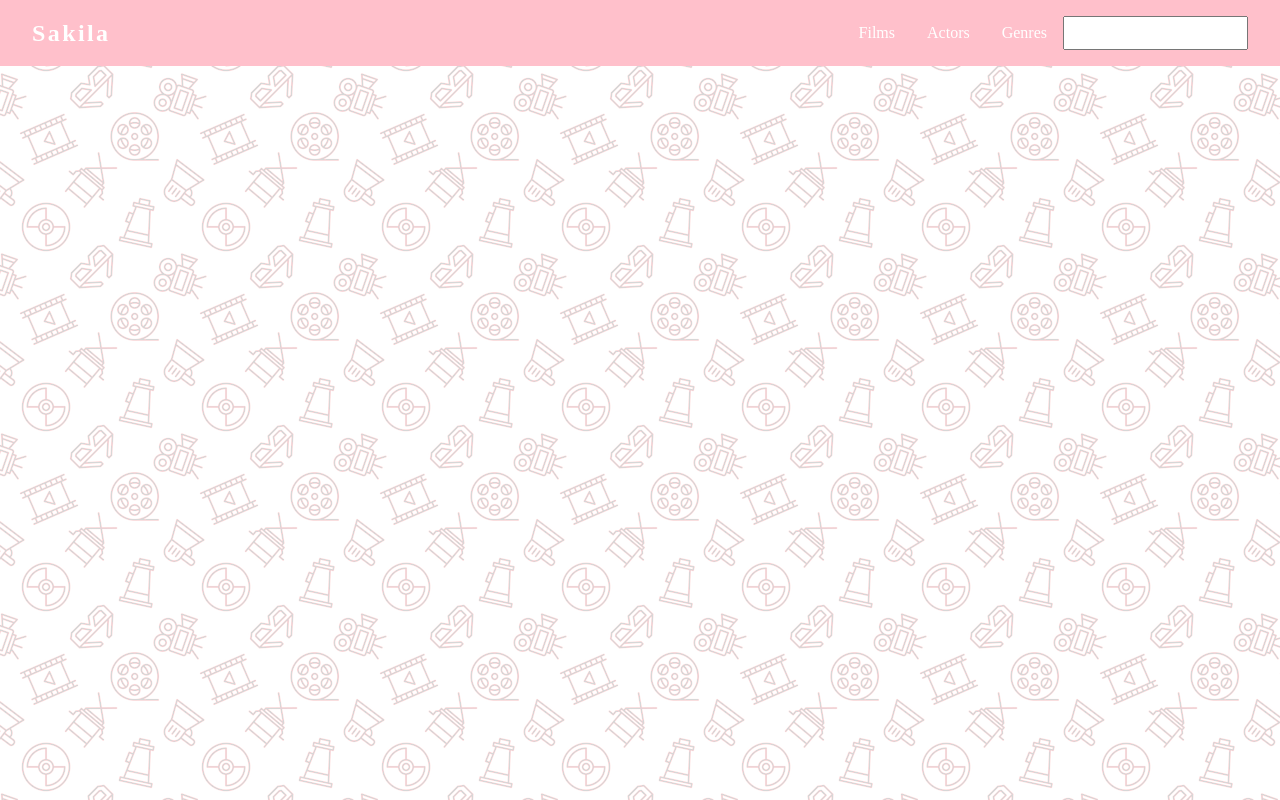
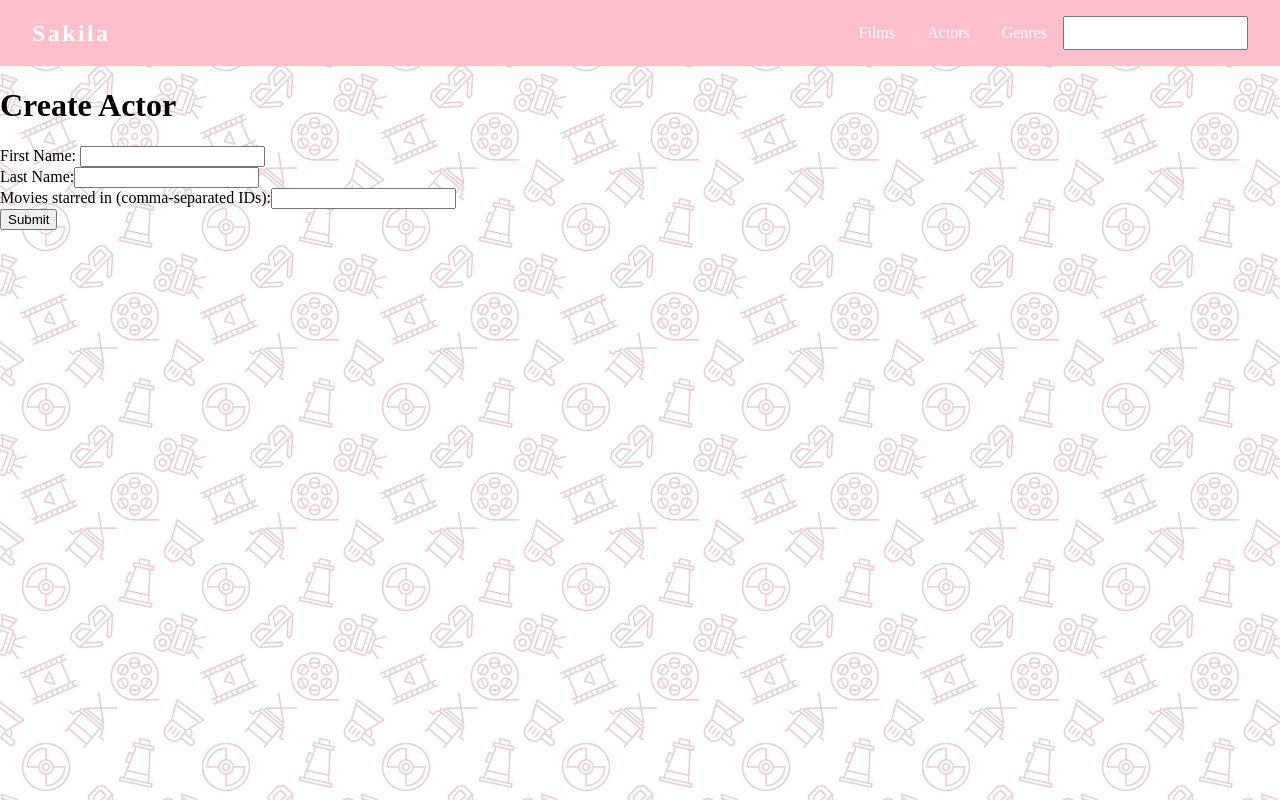
Before and after one commit to HumzaAhmad0/Sakila-React-, a React (Vite) app: page /createActor in a window 1280 px wide. Built offline with nearby package versions, Linux system fonts and the light colour scheme; a web font is replaced by a local one.

Commit message:
added create part of crud for actor

```diff
--- a/src/components/Actor/ActorList.tsx
+++ b/src/components/Actor/ActorList.tsx
@@ -1,5 +1,6 @@
 import { useEffect, useState } from "react"
 import PartialActorCard from "./PartialActorCard"
+import { Link } from "react-router"
 
 interface Actor{
     id: number,
@@ -34,6 +35,7 @@ export default function ActorList(){
     return (
         <div className="cards-container-main">
           <div className="cards-container">
+          <Link className="" to="/createActor">Click me</Link>
             {actors.map((actor) => (
               <PartialActorCard
                 key={actor.id}
--- a/src/components/Films/MovieList.tsx
+++ b/src/components/Films/MovieList.tsx
@@ -1,5 +1,6 @@
 import { useEffect, useState } from "react";
 import PartialMovieCard from "./PartialMovieCard";
+import { Link } from "react-router";
 
 interface Movie{
     id: number,
@@ -41,6 +42,7 @@ export default function MovieList(){
     return (
         <div className="cards-container-main">
             <div className="cards-container">
+            <Link className="" to="/createFilm">Click me</Link>
                 {movies.map(movie =>
                 <PartialMovieCard
                     key={movie.id}
--- a/src/main.tsx
+++ b/src/main.tsx
@@ -11,6 +11,8 @@ import SpecificActorPage from './pages/SpecificActorPage.tsx'
 import backgroundImg from './assets/seamless-repeating-pattern-movie-filming-web-sites-wrapping-printing-postcards_387335-741.png'
 import GenresPage from './pages/GenresPage.tsx'
 import MovieByGenrePage from './pages/MoviesByGenrePage.tsx'
+import CreateFilmPage from './pages/CreateFilmPage.tsx'
+import CreateActorPage from './pages/CreateActorPage.tsx'
 
 document.body.style.backgroundImage= `url(${backgroundImg})`
 
@@ -23,6 +25,8 @@ createRoot(document.getElementById('root')!).render(
         <Route path="/films" element ={<FilmsPage/>}/>
         <Route path="/actors" element ={<ActorsPage/>}/>
         <Route path="/genres" element = {<GenresPage/>}/>
+        <Route path="/createFilm" element = {<CreateFilmPage/>}/>
+        <Route path="/createActor" element = {<CreateActorPage/>}/>
         <Route path="/genre/:name" element ={<MovieByGenrePage/>}/>
         <Route path="/film/:id" element ={<SpecificFilmPage/>}/>
         <Route path="/actor/:id" element ={<SpecificActorPage/>}/>
--- /dev/null
+++ b/src/pages/CreateActorPage.tsx
@@ -0,0 +1,85 @@
+import { useState } from "react";
+
+export default function CreateActorPage(){
+    const [firstName, setFirstName] = useState("");
+    const [lastName, setLastName] = useState("");
+    const [movies, setMovies] = useState("");
+
+    const handleSubmitActor = (event: React.FormEvent<HTMLFormElement>) => {
+        event.preventDefault();
+
+        if (!firstName || !lastName || !movies) {
+          alert("Please fill out all fields.");
+          return;
+        }
+
+        const movieIds = movies
+          .split(",")
+          .map((movie) => parseInt(movie.trim()))
+          .filter((movie) => !isNaN(movie));
+
+        const actorData = {
+          firstName,
+          lastName,
+          films: movieIds,
+        };
+
+        console.log(actorData); // Handle the data here (API call, etc.)
+
+        fetch("http://localhost:8080/actors", {
+            method: "POST",
+            headers: {
+              "Content-Type": "application/json",
+            },
+            body: JSON.stringify(actorData),
+          })
+            .then((response) => {
+              if (!response.ok) {
+                throw new Error(`Error: ${response.statusText}`);
+              }
+              return response.json();
+            })
+            .then((result) => {
+              console.log("Actor created:", result);
+
+              setFirstName("");
+              setLastName("");
+              setMovies("");
+              alert("Actor created successfully!");
+            })
+            .catch((error) => {
+              console.error("Error creating actor:", error);
+              alert("An error occurred while creating the actor.");
+            });
+      };
+
+    return(
+        <div>
+        <h1>Create Actor</h1>
+        <form onSubmit={handleSubmitActor}>
+          <label> First Name: <input
+              type="text"
+              value={firstName}
+              onChange={(e) => setFirstName(e.target.value)}
+            />
+          </label>
+          <br />
+          <label>Last Name:<input
+              type="text"
+              value={lastName}
+              onChange={(e) => setLastName(e.target.value)}
+            />
+          </label>
+          <br />
+          <label>Movies starred in (comma-separated IDs):<input
+              type="text"
+              value={movies}
+              onChange={(e) => setMovies(e.target.value)}
+            />
+          </label>
+          <br />
+          <button type="submit">Submit</button>
+        </form>
+      </div>
+    )
+}
--- /dev/null
+++ b/src/pages/CreateFilmPage.tsx
@@ -0,0 +1,26 @@
+export default function CreateFilmPage(){
+    return(
+        <div>
+            <h1>Film Creation</h1>
+            <form>
+                <label>
+                    Title: <input type="text"/>
+                </label>
+                <br />
+                <label>
+                    Description <textarea/>
+                </label>
+                <br />
+                <label>
+                    Title: <input type="number"/>
+                </label>
+                <br />
+                <label>
+                    Language: <input type="number"/>
+                </label>
+            </form>
+            <button>submit</button>
+        </div>
+
+    )
+}
```
